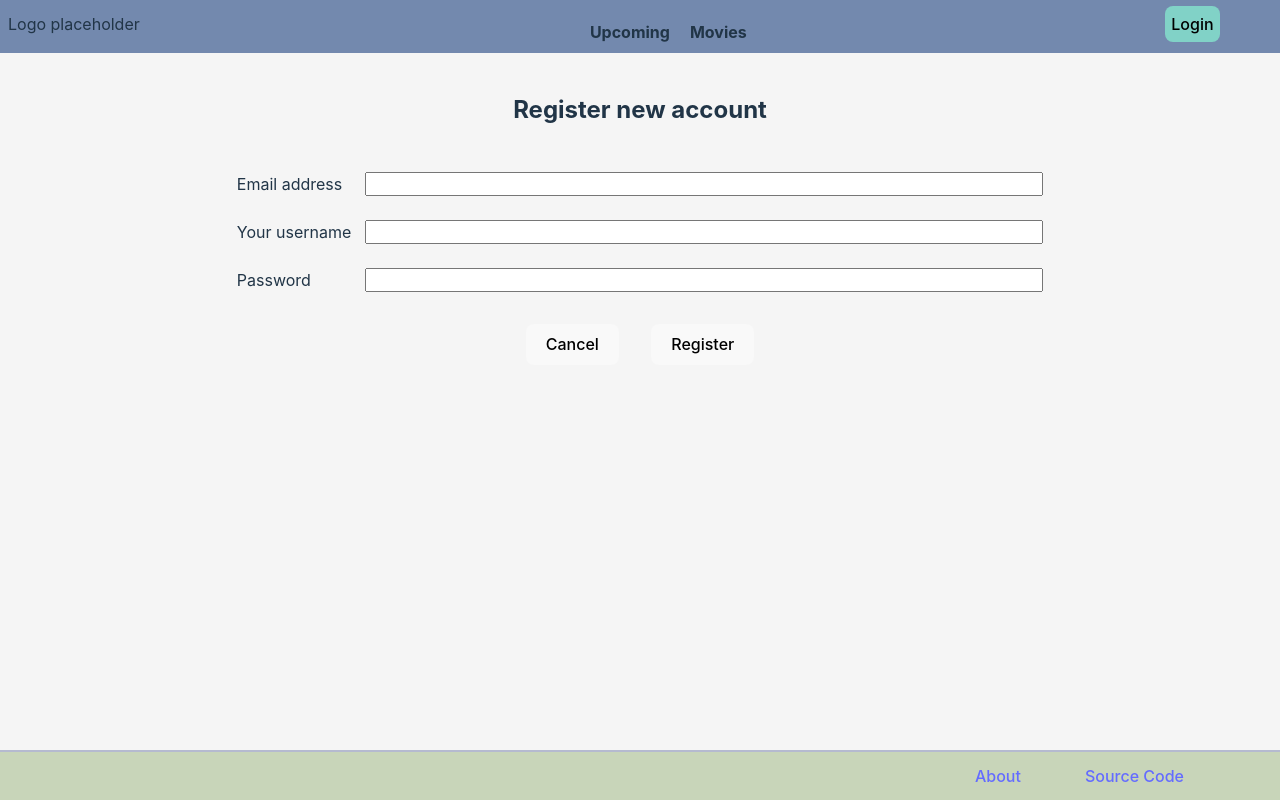
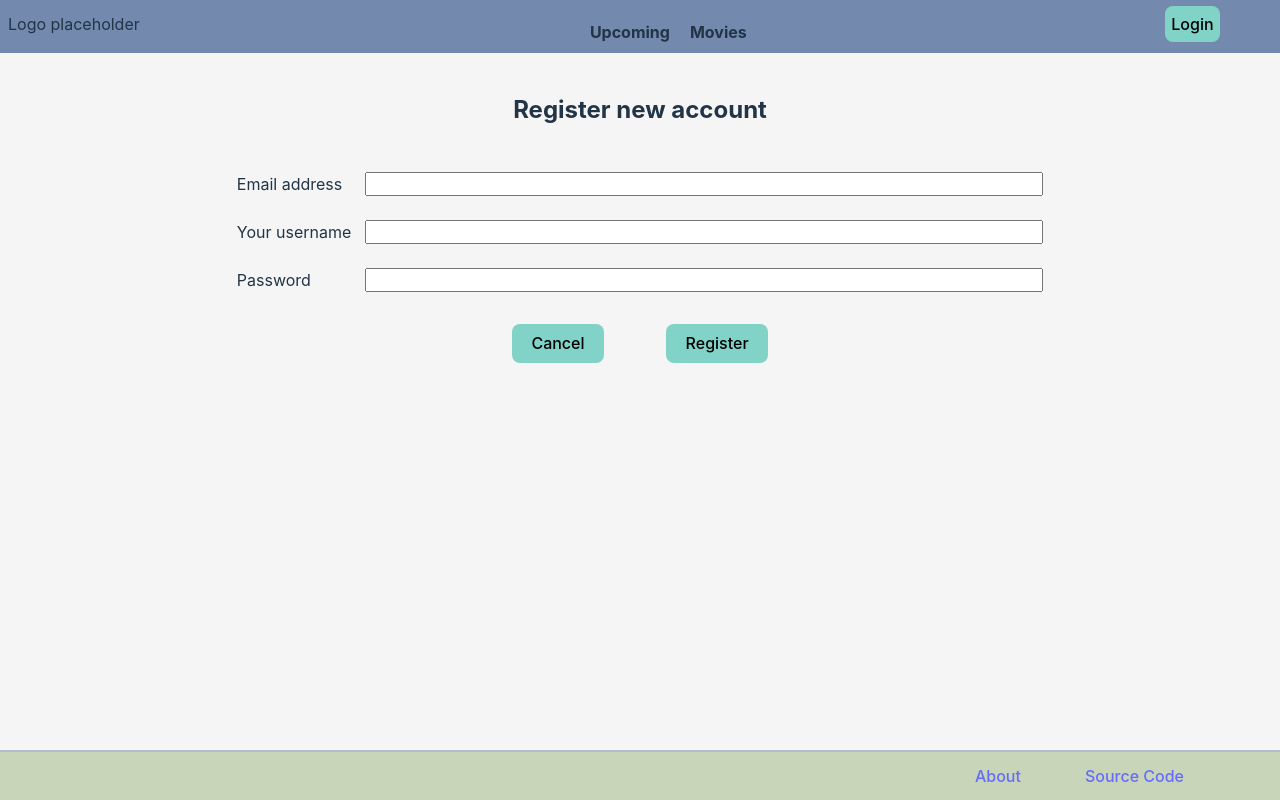
Before and after one commit to ScandiumSG/cinema_demo, a React (Vite) app: page /user/register in a window 1280 px wide. Built offline with nearby package versions, Linux system fonts and the light colour scheme; no server answers.

Commit message:
RegisterAccount - Applied standard-button to registration buttons

```diff
--- a/src/components/RegisterAccount/RegisterAccount.css
+++ b/src/components/RegisterAccount/RegisterAccount.css
@@ -16,17 +16,24 @@
     width: 100%;
 }
 
+
 .register-account-input-container {
     display: flex;
     flex-direction: column;
 
     width: 100%;
     margin-bottom: 2rem;
+    }
+
+.register-account-button-container {
+    width: 70%;
+    display: flex;
+    flex-direction: row;
+
+    justify-content: center;
+    align-items: center;
 }
 
-.register-account-button {
-    margin: 0px 1rem;
-}
 
 @media only screen and (max-width: calc(32rem)) {
     .register-account-parent-container {
--- a/src/components/RegisterAccount/RegisterAccount.tsx
+++ b/src/components/RegisterAccount/RegisterAccount.tsx
@@ -84,13 +84,13 @@ const RegisterAccount = () => {
             </div>
             <div className="register-account-button-container">
                 <button
-                    className="register-account-button cancel"
+                    className="register-account-button cancel standard-button"
                     onClick={() => navigate("/")}
                 >
                     Cancel
                 </button>
                 <button
-                    className="register-account-button submit"
+                    className="register-account-button submit standard-button"
                     onClick={() => postAccountRequest()}
                 >
                     Register
```
